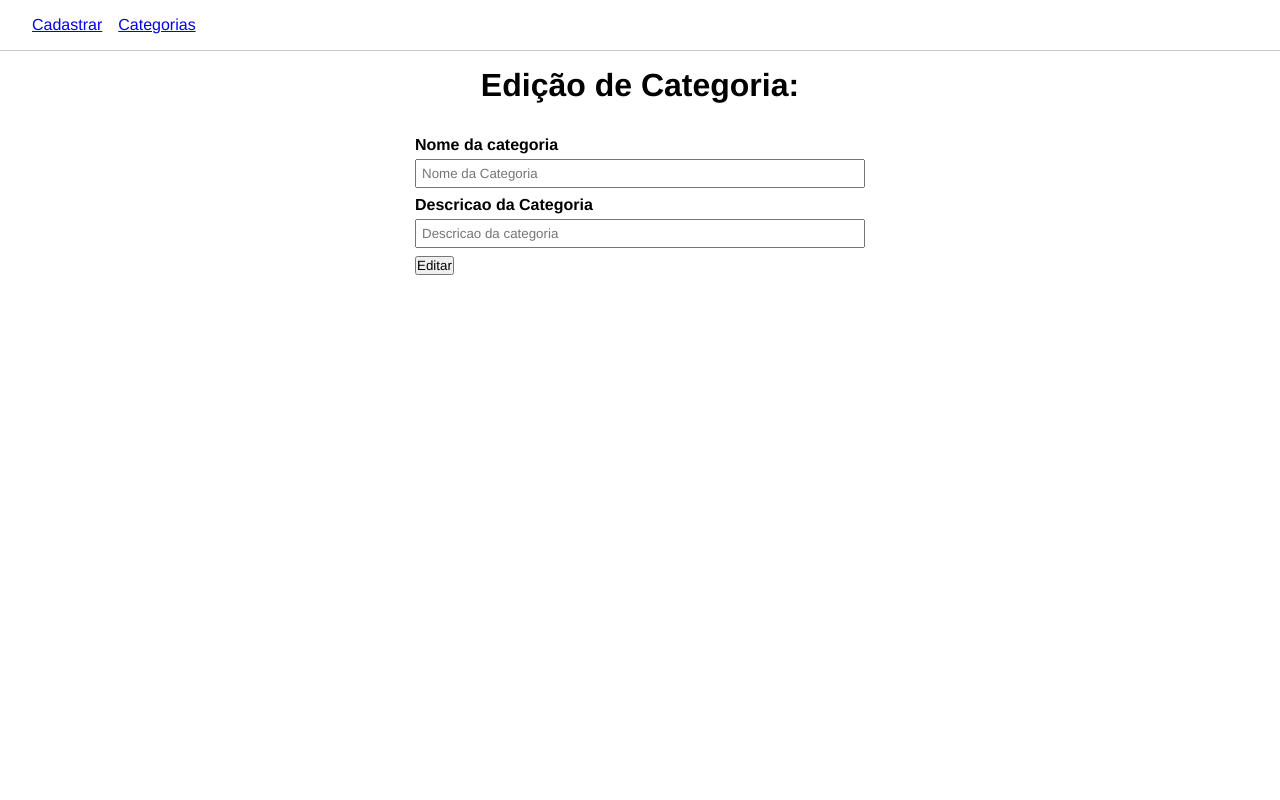
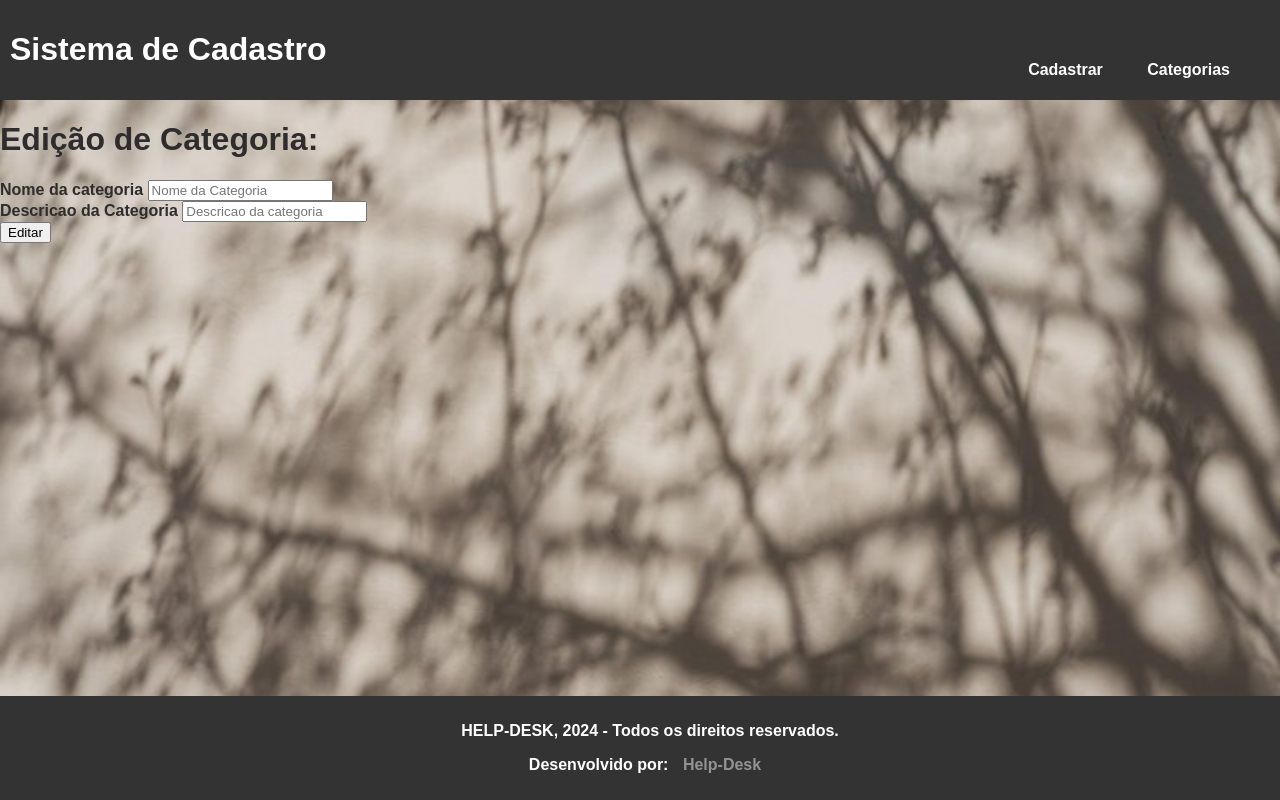
Before and after one commit to Azrael-webdesign/Site-HD-Reponsive, a Node server app: page /categories/edit/1 in a window 1280 px wide. Run offline with Node 20, Linux system fonts and the light colour scheme; data that the repository does not hold is empty; some libraries are stand-ins or nearby versions.

Commit message:
layout categories

```diff
--- a/public/CSS/styles.css
+++ b/public/CSS/styles.css
@@ -1,80 +1,149 @@
+/* pagina de estilos do backend handlebars */
+
+
+
+/* Estilos para todos os elementos */
 * {
-    font-family: Helvetica, sans-serif;
+    font-family: 'Poppins', sans-serif; /* Define a fonte padrão */
+  }
+
+/* Estilo do header */
+header {
+    background-color: #333;
+    color: white;
+    padding: 10px;
+    text-align: left;
+    position: relative;
+}
+
+/* Estilo dos menus horizontais */
+nav {
+    float: right;
+    position: absolute;
+    top: 80%;
+    right: 40px;
+    top: 70px;
+    transform: translateY(-50%);
+}
+
+nav ul {
+    list-style-type: none;
     margin: 0;
     padding: 0;
 }
 
-  #navbar {
-    border-bottom: 1px solid #ccc;
-    padding: 1em;
-    margin-bottom: 1em;
+nav ul li {
+    display: inline;
+    margin-left: 20px;
 }
 
-  #navbar ul {
-    display: flex;
-    list-style: none;
+nav ul li a {
+    color: white;
+    text-decoration: none;
+    padding: 5px 10px;
+
 }
 
-  #navbar ul li {
-    margin-left: 1em;
+nav ul li a:hover {
+    text-decoration: none;
+    background-color: #555;
+    border-radius: 20%;
 }
 
-  h1 {
-    text-align: center;
-    margin-bottom: 1em;
+
+/* Estilo do corpo */
+body {
+    color:#2e2c2c;
+    margin: 0;
+    padding: 0;
+    background-image: url('../images/entardecerBackEnd.jpg');
+    background-size: cover;
+    font-weight: bold;
 }
 
-  .form {
-    width: 450px;
-    margin: 0 auto;
+/*Page Categories*/
+
+.categories-container h1{
+    padding-left: 20px;
 }
 
-  .form-control {
-    display: flex;
-    flex-direction: column;
-    margin-bottom: 0.5em;
-  }
-
-  .form-control label {
-    font-weight: bold;
-    margin-bottom: 0.3em;
-  }
-
-  .form-control input {
-    padding: 5px;
-  }
-
-  /* categories */
-  .categories-container {
-    width: 450px;
-    margin: 0 auto;
+.h2 {
+    margin-right: 10px;
 }
 
 .categories-container div {
     border-bottom: 1px solid #ccc;
-    padding: 5px;
-    margin: 5px;
+    padding: 10px;
+    margin-top: 5px;
 }
 
-  .bold {
-    font-weight: bold;
+/* efeito dos links */
+
+/* estado inicial link*/
+.categories-container a:link {
+    text-decoration: none;
+    color: #180c0c;
+    padding: 5px;
+    border: 1px solid #ccc;
+    border-radius: 15px;
+    margin: 5px;
+
 }
 
-  /* category */
-  #category-page {
-    padding: 2em;
+/* já visitado visited*/
+.categories-container a:visited {
+    text-decoration: none;
+    color: rgba(49, 43, 43, 0.466);
+    box-shadow: 2px 2px 4px rgba(0, 0, 0, 0.2);
 }
 
-  #category-page .container {
-    text-align: center;
+/* quando passa o mouse hover*/
+.categories-container a:hover {
+    box-shadow: 6px 6px 11px rgba(0, 0, 0, 0.808);
+    border-radius: 5px;
+    color: black;
 }
 
-  .actions {
-    margin-top: 1em;
-    display: flex;
-    justify-content: center;
+/* quando passa o mouse active*/
+.categories-container a:active {
+    text-decoration: none;
 }
 
-  .actions a {
-    margin-right: 1em;
+.categories-container input {
+    border-bottom: 1px solid #ccc;
+    border-radius: 5px;
+    padding: 5px;
+    margin-top: 10px;
 }
+
+.categories-container input:hover {
+    box-shadow: 6px 6px 11px rgba(0, 0, 0, 0.808);
+    border-radius: 5px;
+    color: black;
+}
+
+
+
+
+/* Estilo do footer */
+footer {
+    background-color: #333;
+    color: white;
+    padding: 10px;
+    text-align: center;
+    position: fixed;
+    bottom: 0;
+    width: 100%;
+}
+
+footer p a {
+    color: rgba(211, 211, 211, 0.603);
+    text-decoration: none;
+    padding: 5px 10px;
+}
+
+footer p a:hover {
+    text-decoration: none;
+    background-color: #555;
+    border-radius: 20%;
+}
--- a/views/layouts/main.handlebars
+++ b/views/layouts/main.handlebars
@@ -1,19 +1,29 @@
 <!DOCTYPE html>
-<html lang="en">
+<html lang="pt-br">
 <head>
-    <meta charset="UTF-8" />
-    <meta http-equiv="X-UA-Compatible" content="IE=edge" />
-    <meta name="viewport" content="width=device-width, initial-scale=1.0" />
-    <title>Cadastro de Categorias</title>
+<meta charset="UTF-8">
+<meta name="viewport" content="width=device-width, initial-scale=1.0">
+<title>Sistema de Cadastro</title>
 <link rel="stylesheet" href="/CSS/styles.css">
 </head>
 <body>
-    <nav id="navbar">
+
+<header>
+    <h1>Sistema de Cadastro</h1>
+    <nav>
         <ul>
             <li><a href="/categories/createcategory">Cadastrar</a></li>
             <li><a href="/categories">Categorias</a></li>
         </ul>
     </nav>
-    {{{ body }}}
+</header>
+
+{{{body}}}
+
+<footer>
+    <p> HELP-DESK, 2024 - Todos os direitos reservados.</p>
+    <p></i> Desenvolvido por: <a href="/" title="Help-Desk">Help-Desk</a></p>
+</footer>
+
 </body>
 </html>
```
Also changed, not shown: views/categories.handlebars (+5 -2 lines), views/category.handlebars (+4 -4 lines), public/images/entardecerBackEnd.jpg (added). Lines whose indentation alone changed are shown as unchanged.
